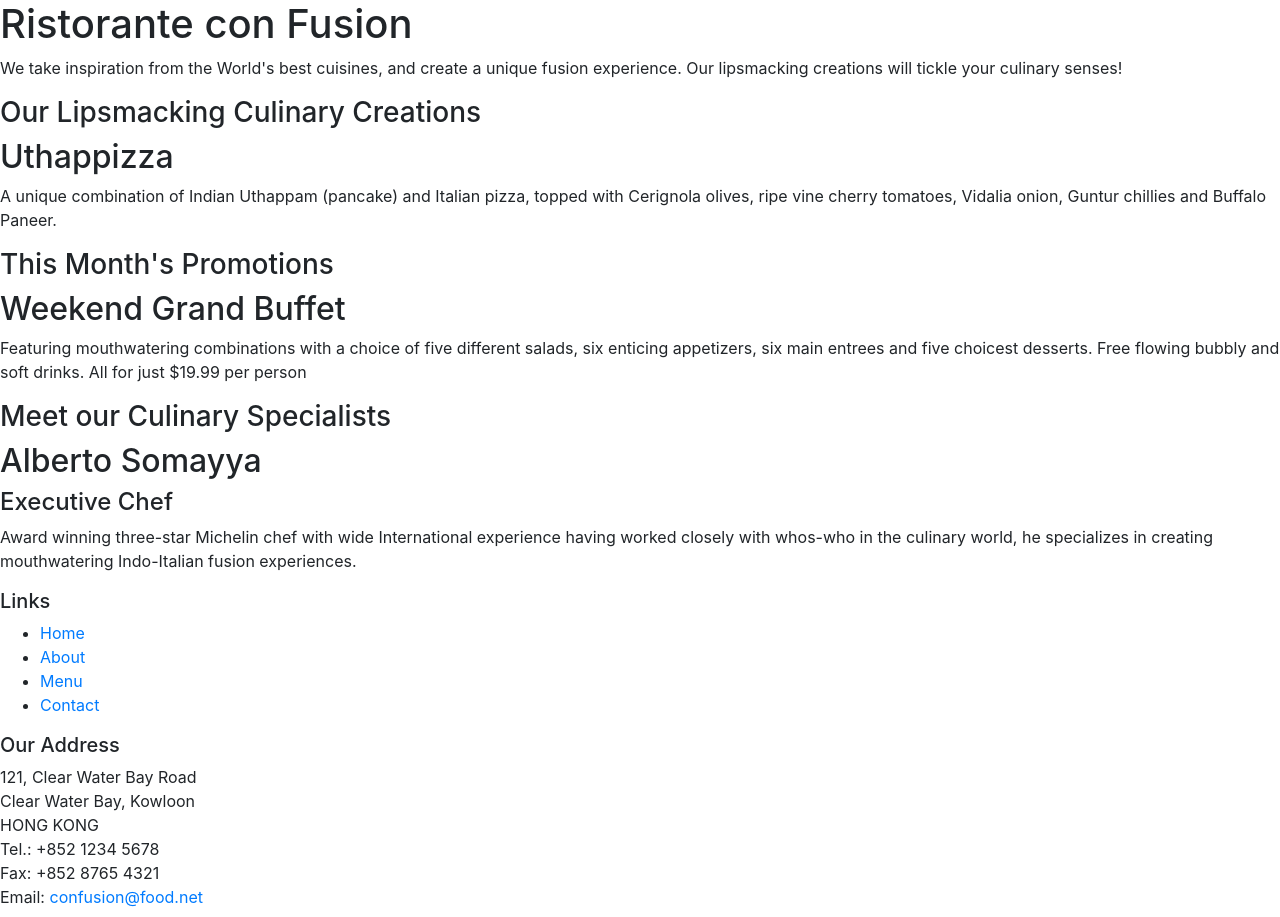
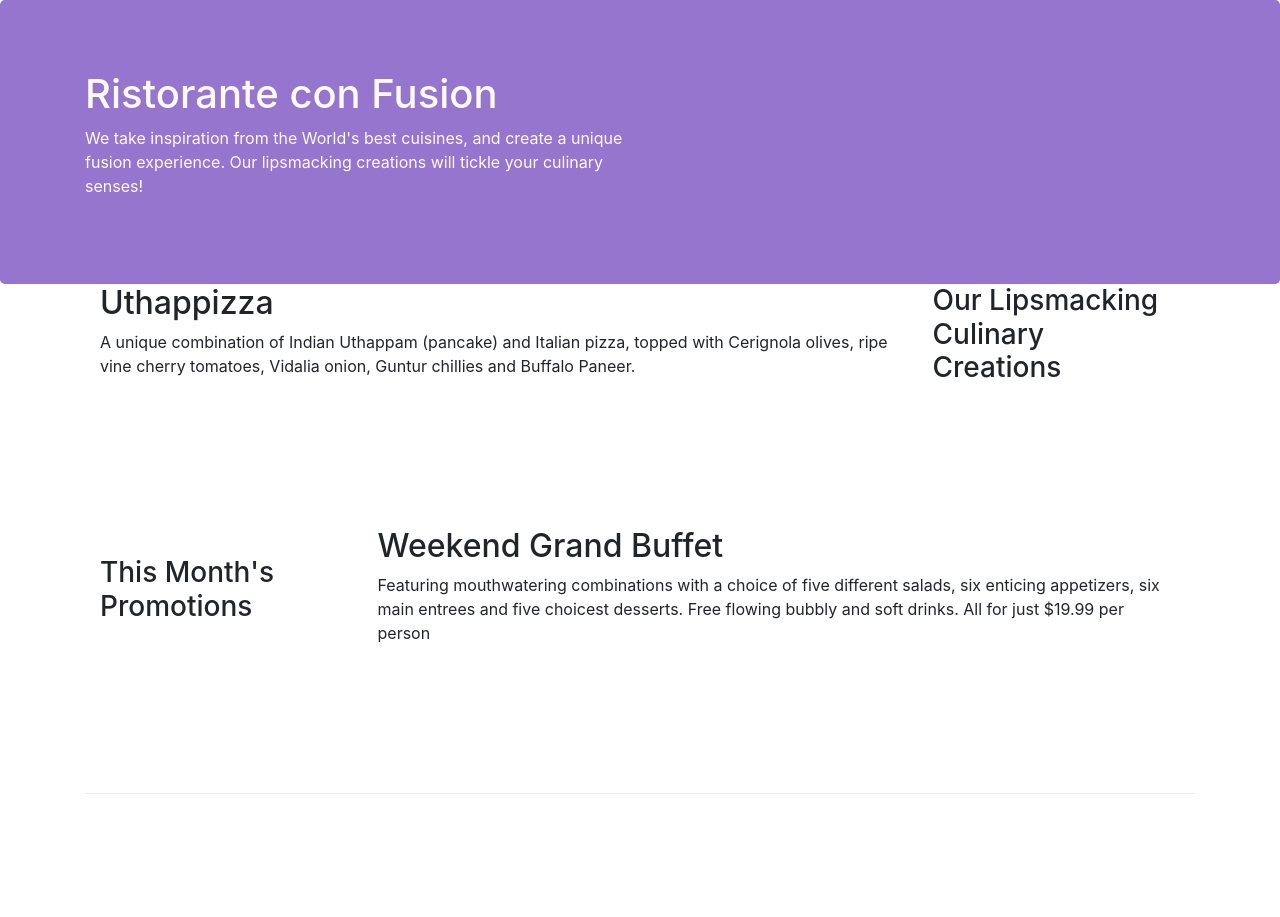
Before and after one commit to Yuha250301/Exercise5_SE150173, a website: page index.html in a window 1280 px wide. Shown: the top 917 px of the page. Drawn offline with nearby package versions, Linux system fonts and the light colour scheme.

Commit message:
Bootstrap Grid Part 2

```diff
--- /dev/null
+++ b/css/styles.css
@@ -0,0 +1,30 @@
+.row-header{
+    margin: 0px auto;
+    padding: 0px;
+}
+
+.row-content{
+    margin: 0px auto;
+    padding: 50px 0px 50px 0px;
+    border-bottom: 1px ridge;
+    min-height: 400px;
+}
+
+.footer{
+    background-color: #D1C4E9;
+    margin: 0px auto;
+    padding: 20px 0px 20px 0px;
+}
+
+.jumbotron {
+    padding: 70px 30px 70px 30px;
+    margin: 0px auto;
+    background-color: #9575CD;
+    color: floralwhite;
+}
+
+address {
+    font-size: 80%;
+    margin: 0px;
+    color: #0f0f0f;
+}
--- a/index.html
+++ b/index.html
@@ -13,15 +13,16 @@
             rel="stylesheet"
             href="node_modules/bootstrap/dist/css/bootstrap.min.css"
         />
+        <link rel="stylesheet" href="css/styles.css" />
 
         <title>Ristorante Con Fusion</title>
     </head>
 
     <body>
-        <header>
-            <div>
-                <div>
-                    <div>
+        <header class="jumbotron">
+            <div class="container">
+                <div class="row">
+                    <div class="col-12 col-sm-6">
                         <h1>Ristorante con Fusion</h1>
                         <p>
                             We take inspiration from the World's best cuisines,
@@ -30,17 +31,17 @@
                             senses!
                         </p>
                     </div>
-                    <div></div>
+                    <div class="col-12 col-sm"></div>
                 </div>
             </div>
         </header>
 
-        <div>
-            <div>
-                <div>
+        <div class="container">
+            <div class="row row-header">
+                <div class="col-12 col-sm-4 order-sm-last col-md-3">
                     <h3>Our Lipsmacking Culinary Creations</h3>
                 </div>
-                <div>
+                <div class="col col-sm order-sm-first col-md">
                     <h2>Uthappizza</h2>
                     <p>
                         A unique combination of Indian Uthappam (pancake) and
@@ -51,11 +52,11 @@
                 </div>
             </div>
 
-            <div>
-                <div>
+            <div class="row row-content align-items-center">
+                <div class="col-12 col-sm-4 col-md-3">
                     <h3>This Month's Promotions</h3>
                 </div>
-                <div>
+                <div class="col col-sm col-md">
                     <h2>Weekend Grand Buffet</h2>
                     <p>
                         Featuring mouthwatering combinations with a choice of
@@ -66,11 +67,11 @@
                 </div>
             </div>
 
-            <div>
-                <div>
+            <div class="row row-content align-items-center">
+                <div class="col-12 col-sm-4 col-md-3">
                     <h3>Meet our Culinary Specialists</h3>
                 </div>
-                <div>
+                <div class="col col-sm col-md">
                     <h2>Alberto Somayya</h2>
                     <h4>Executive Chef</h4>
                     <p>
@@ -83,19 +84,19 @@
             </div>
         </div>
 
-        <footer>
-            <div>
-                <div>
-                    <div>
+        <footer class="footer">
+            <div class="container">
+                <div class="row">
+                    <div class="col-4 offset-1 col-sm-2">
                         <h5>Links</h5>
-                        <ul>
+                        <ul class="list-unstyled">
                             <li><a href="#">Home</a></li>
                             <li><a href="#">About</a></li>
                             <li><a href="#">Menu</a></li>
                             <li><a href="#">Contact</a></li>
                         </ul>
                     </div>
-                    <div>
+                    <div class="col-7 col-sm-5">
                         <h5>Our Address</h5>
                         <address>
                             121, Clear Water Bay Road<br />
@@ -109,8 +110,8 @@
                             >
                         </address>
                     </div>
-                    <div>
-                        <div>
+                    <div class="col-12 col-sm-4 align-self-center">
+                        <div class="text-center">
                             <a href="http://google.com/+">Google+</a>
                             <a href="http://www.facebook.com/profile.php?id="
                                 >Facebook</a
@@ -122,8 +123,8 @@
                         </div>
                     </div>
                 </div>
-                <div>
-                    <div>
+                <div class="row justify-content-center">
+                    <div class="col-auto">
                         <p>© Copyright 2018 Ristorante Con Fusion</p>
                     </div>
                 </div>
```
